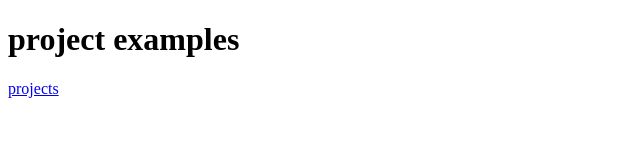
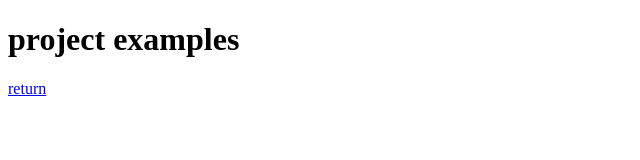
Before and after one commit to Murphy-create/Murphy-create.github.io, a plain HTML site: page Projects.html in a window 1280 px wide. Shown: the full height of the page, 0-640 px from the left. Drawn offline with Linux system fonts and the light colour scheme.

Commit message:
adding text

```diff
--- a/Projects.html
+++ b/Projects.html
@@ -2,7 +2,7 @@
 <html>
     <body>
         <h1>project examples</h1>
-        <p><a href="index.html">projects</ahref></a></p>
+        <p><a href="index.html">return</ahref></a></p>
 
     </body>
 </html>
```
